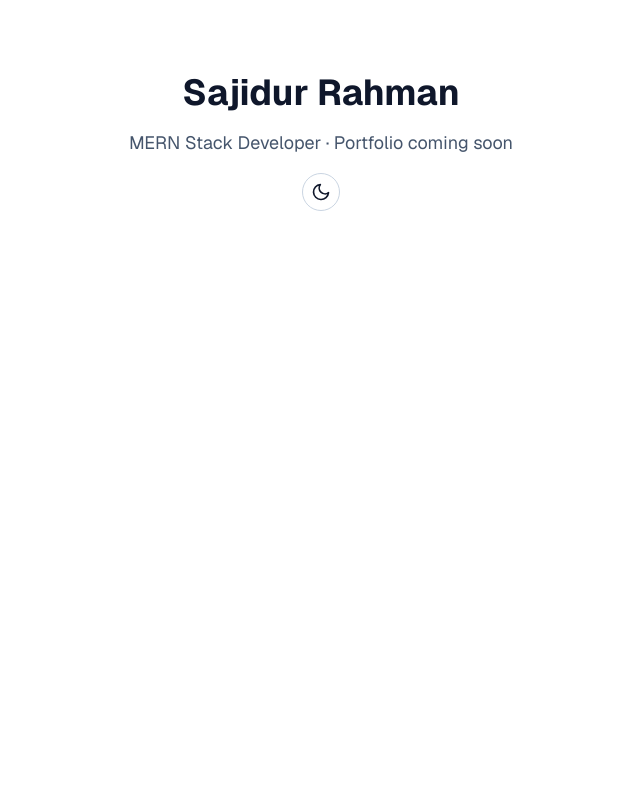
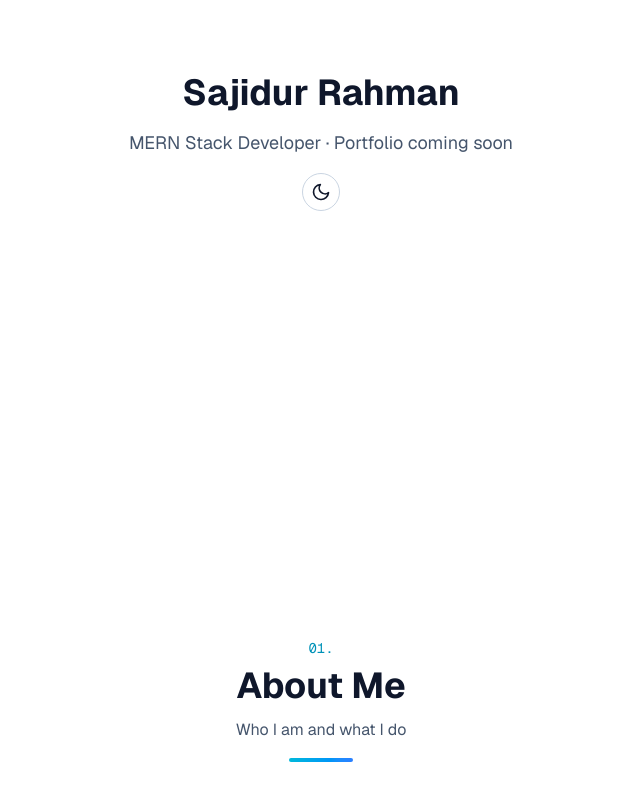
Before and after one commit to sajidur70/portfolio, a Next.js app: page / in a window 1280 px wide. Shown: the part 258-1058 px from the top of the page, without its empty margins (319-959 px from the left). Before the commit the page ends 800 px from the top, so only its background shows below. Built offline with nearby package versions, Linux system fonts and the light colour scheme.

Commit message:
Add SectionHeading and FadeIn components
Co-Authored-By: Claude Opus 5.5 <noreply@anthropic.com>

```diff
--- a/src/app/page.js
+++ b/src/app/page.js
@@ -1,16 +1,31 @@
 import { personal } from "@/data/portfolio";
 import ThemeToggle from "@/components/ThemeToggle";
+import SectionHeading from "@/components/ui/SectionHeading";
+import FadeIn from "@/components/ui/FadeIn";
 
-// The home page. For now it shows my name and title from the data file.
+// The home page. Real sections (Hero, About, Skills...) come in the next steps.
 export default function Home() {
   return (
-    <main className="flex min-h-screen flex-col items-center justify-center gap-4">
+    <main>
+      <section className="flex min-h-screen flex-col items-center justify-center gap-4">
         <h1 className="text-4xl font-bold">{personal.name}</h1>
         <p className="text-lg text-slate-600 dark:text-slate-400">
           {personal.title} · Portfolio coming soon
         </p>
         {/* Temporary place. In Step 13 it moves into the Navbar */}
         <ThemeToggle />
+      </section>
+
+      {/* Test section: scroll down to see the fade-in. Step 16 replaces it with the real About */}
+      <section id="about" className="mx-auto max-w-5xl px-6 py-24">
+        <FadeIn>
+          <SectionHeading
+            number="01"
+            title="About Me"
+            subtitle="Who I am and what I do"
+          />
+        </FadeIn>
+      </section>
     </main>
   );
 }
--- /dev/null
+++ b/src/components/ui/FadeIn.jsx
@@ -0,0 +1,17 @@
+"use client";
+
+import { motion } from "motion/react";
+
+// Wraps any content and fades it in when it scrolls into view.
+export default function FadeIn({ children, delay = 0 }) {
+  return (
+    <motion.div
+      initial={{ opacity: 0, y: 40 }} // start: invisible, 40px lower
+      whileInView={{ opacity: 1, y: 0 }} // end: visible, normal position
+      viewport={{ once: true, amount: 0.2 }} // run once, when 20% is visible
+      transition={{ duration: 0.6, delay }}
+    >
+      {children}
+    </motion.div>
+  );
+}
--- /dev/null
+++ b/src/components/ui/SectionHeading.jsx
@@ -0,0 +1,16 @@
+// The same heading style for every section, e.g. "01. About Me".
+export default function SectionHeading({ number, title, subtitle }) {
+  return (
+    <div className="mb-12 text-center">
+      <p className="font-mono text-sm text-cyan-600 dark:text-cyan-400">
+        {number}.
+      </p>
+      <h2 className="mt-2 text-3xl font-bold sm:text-4xl">{title}</h2>
+      {/* Only show the subtitle if I pass one */}
+      {subtitle && (
+        <p className="mt-3 text-slate-600 dark:text-slate-400">{subtitle}</p>
+      )}
+      <div className="mx-auto mt-4 h-1 w-16 rounded-full bg-linear-to-r from-cyan-500 to-blue-500" />
+    </div>
+  );
+}
```
Also changed, not shown: 1 other file (tests, documents, lock files or other folders). Lines whose indentation alone changed are shown as unchanged.
